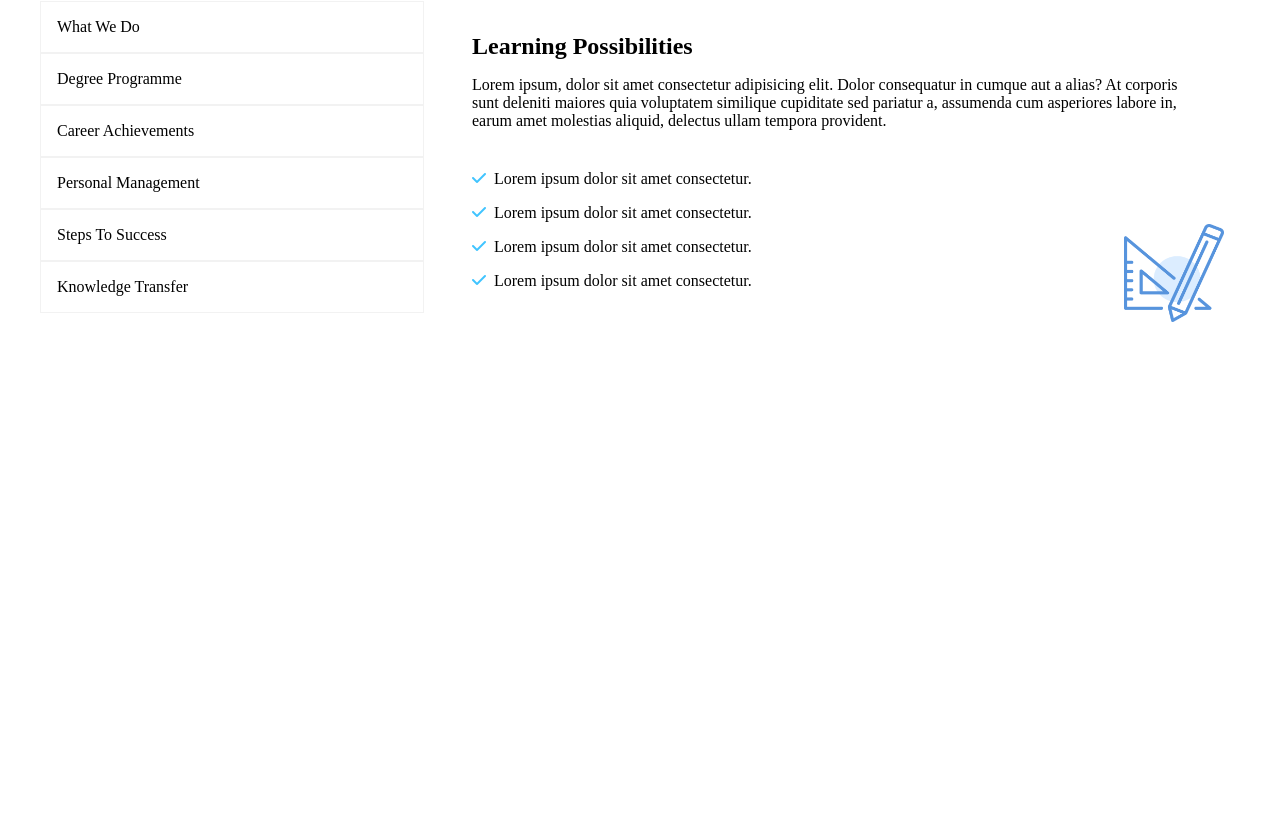
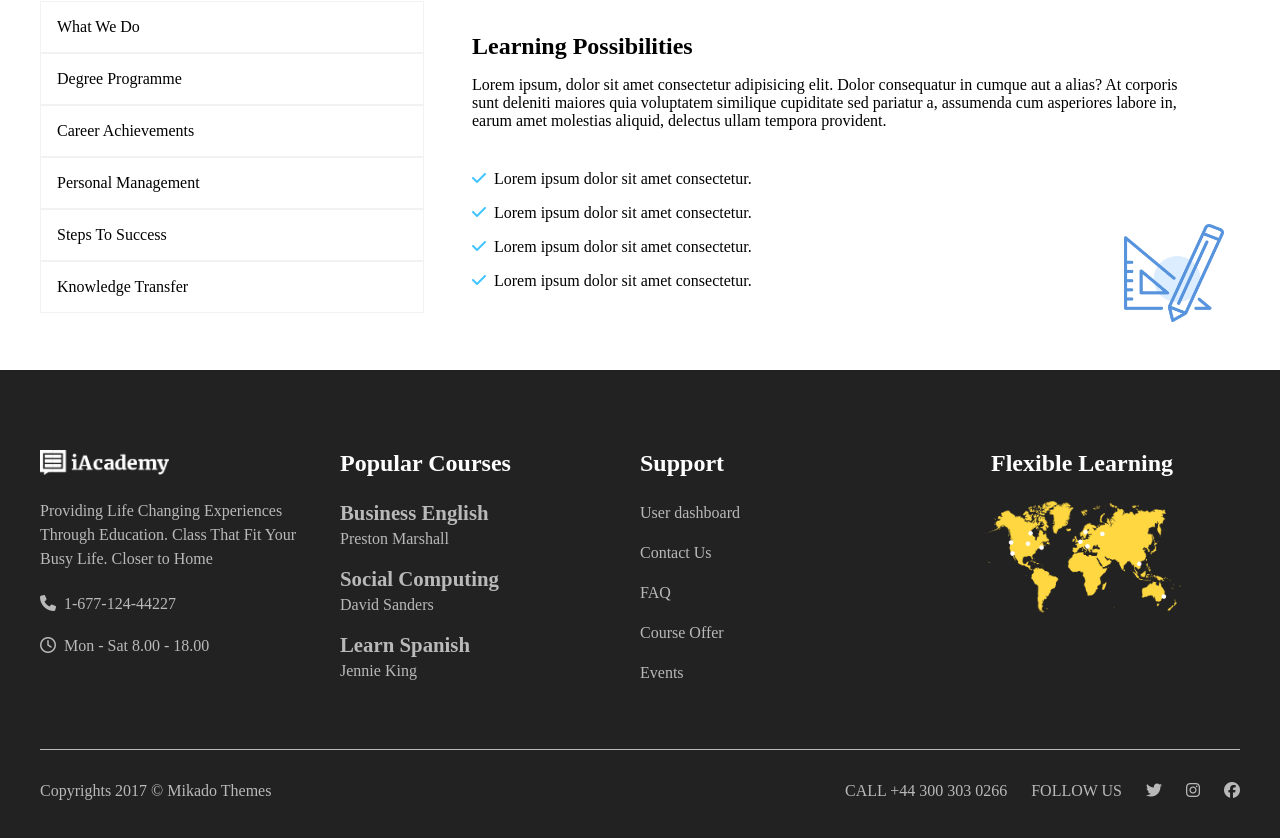
Before and after one commit to alessiavozzo/proj-html-vuejs, a Vue app: page / in a window 1280 px wide. Shown: the part 3173-4011 px from the top of the page. Before the commit the page ends 3543 px from the top, so only its background shows below. Built offline with nearby package versions, Linux system fonts and the light colour scheme.

Commit message:
add footer + add header/footer links with props as brief-requested

```diff
--- a/src/App.vue
+++ b/src/App.vue
@@ -1,10 +1,23 @@
 <script>
+import { navLinks } from './assets/js/links-icons';
+import { navIcons } from './assets/js/links-icons';
+import { footerCols } from './assets/js/links-icons';
+import { socialIcons } from './assets/js/links-icons';
+
 import AppHeader from './components/AppHeader.vue';
 import AppMain from './components/AppMain.vue';
 import AppFooter from './components/AppFooter.vue';
 
 export default {
     name: "App",
+    data() {
+        return {
+            navIcons: navIcons,
+            navLinks: navLinks,
+            footerCols: footerCols,
+            socialIcons: socialIcons
+        }
+    },
     components: {
         AppHeader,
         AppMain,
@@ -14,9 +27,9 @@ export default {
 </script>
 
 <template>
-    <AppHeader />
+    <AppHeader :navLinks="navLinks" :navIcons="navIcons" />
     <AppMain />
-    <AppFooter />
+    <AppFooter :footerCols="footerCols" :socialIcons="socialIcons" />
 </template>
 
 <style scoped></style>
--- a/src/assets/js/links-icons.js
+++ b/src/assets/js/links-icons.js
@@ -50,3 +50,77 @@ export const options = [
     "Steps To Success",
     "Knowledge Transfer",
 ]
+
+export const footerCols = [
+    {
+        logo: "footer-logo-1.png",
+        text: "Providing Life Changing Experiences Through Education. Class That Fit Your Busy Life. Closer to Home",
+        contacts: "1-677-124-44227",
+        availability: "Mon - Sat 8.00 - 18.00"
+    },
+    {
+        title: "Popular Courses",
+        links: [
+            {
+                name: "Business English",
+                href: "#",
+                author: "Preston Marshall"
+            },
+            {
+                name: "Social Computing",
+                href: "#",
+                author: "David Sanders"
+            },
+            {
+                name: "Learn Spanish",
+                href: "#",
+                author: "Jennie King"
+            },
+        ]
+    },
+    {
+        title: "Support",
+        links: [
+            {
+                text: "User dashboard",
+                href: "#",
+            },
+            {
+                text: "Contact Us",
+                href: "#",
+            },
+            {
+                text: "FAQ",
+                href: "#",
+            },
+            {
+                text: "Course Offer",
+                href: "#",
+            },
+            {
+                text: "Events",
+                href: "#",
+            },
+        ]
+    },
+    {
+        title: "Flexible Learning",
+        image: "footer-img-1.png"
+    }
+
+]
+
+export const socialIcons = [
+    {
+        href: "#",
+        iconClass: "fa-brands fa-twitter"
+    },
+    {
+        href: "#",
+        iconClass: "fa-brands fa-instagram"
+    },
+    {
+        href: "#",
+        iconClass: "fa-brands fa-facebook"
+    }
+]
--- a/src/components/AppFooter.vue
+++ b/src/components/AppFooter.vue
@@ -1,12 +1,163 @@
 <script>
+
 export default {
-    name: "AppFooter"
+    name: "AppFooter",
+    props: {
+        footerCols: Array,
+        socialIcons: Array
+    }
 }
 </script>
 
 <template>
+    <footer id="site_footer">
+        <div class="container">
 
+            <!-- footer top -->
+            <div class="top-footer">
+                <div class="row">
+
+                    <div class="footer-column col-3 d-flex" v-for="col in footerCols">
+                        <!-- title -->
+                        <h3 v-if="col.title">{{ col.title }}</h3>
+
+                        <!-- first col -->
+                        <div class="info-contacts d-flex"
+                            v-if="col.logo && col.text && col.contacts && col.availability">
+                            <img :src="`/img/${col.logo}`" alt="">
+                            <div class="text">{{ col.text }}</div>
+                            <div class="contacts">{{ col.contacts }}</div>
+                            <div class="availability">{{ col.availability }}</div>
+                        </div>
+
+                        <!-- other cols -->
+                        <ul v-if="col.links">
+                            <li v-for="link in col.links">
+                                <a :href="link.href" :class="{ bold: link.name }">{{ link.name || link.text }}</a>
+                                <div v-if="link.author">{{ link.author }}</div>
+                            </li>
+                        </ul>
+                        <div class="map" v-if="col.image">
+                            <img :src="`/img/${col.image}`" alt="">
+                        </div>
+                    </div>
+
+
+                </div>
+
+            </div>
+
+            <!-- footer-bottom -->
+            <div class="bottom-footer d-flex">
+                <div class="copyright">Copyrights 2017 &copy; Mikado Themes</div>
+                <div class="socials d-flex">
+                    <div class="call">CALL +44 300 303 0266</div>
+                    <div class="follow">FOLLOW US</div>
+                    <div class="social-links d-flex">
+                        <a v-for="icon in socialIcons" :href="icon.href">
+                            <i :class="icon.iconClass"></i>
+                        </a>
+                    </div>
+                </div>
+            </div>
+        </div>
+    </footer>
 </template>
 
 
-<style scoped></style>
+<style scoped>
+#site_footer {
+    background-color: var(--academy-footer);
+    padding: 5rem 0 2rem 0;
+    color: var(--footer-text);
+
+    .top-footer {
+        padding-bottom: 4rem;
+        border-bottom: 1px solid var(--footer-text);
+
+        .footer-column {
+            flex-direction: column;
+            gap: 1.5rem;
+
+            .info-contacts {
+                flex-direction: column;
+                justify-content: center;
+                align-items: flex-start;
+                gap: 1.5rem;
+
+                img {
+                    height: 25px
+                }
+
+                .contacts::before {
+                    content: "\f095";
+                }
+
+                .availability::before {
+                    content: "\f017"
+                }
+
+                .contacts::before,
+                .availability::before {
+                    font-family: FontAwesome;
+                    padding-right: 0.5rem;
+                }
+            }
+
+            h3 {
+                font-size: 1.5rem;
+                color: var(--academy-lighter);
+            }
+
+
+            ul {
+                list-style: none;
+                display: flex;
+                flex-direction: column;
+                gap: 1rem;
+
+                a {
+                    color: var(--footer-text);
+                }
+
+                a.bold {
+                    font-weight: bold;
+                    font-size: 1.3rem;
+                }
+            }
+
+            .map {
+                img {
+                    width: 70%;
+                }
+            }
+        }
+
+        .footer-column:last-of-type {
+            text-align: center;
+        }
+
+        .text,
+        li {
+            line-height: 1.5rem;
+        }
+    }
+
+    .bottom-footer {
+        padding: 2rem 0;
+        justify-content: space-between;
+        align-items: center;
+
+        .socials,
+        .social-links {
+            gap: 1.5rem;
+
+            a {
+                color: var(--footer-text);
+            }
+        }
+    }
+
+
+}
+</style>
--- a/src/components/AppHeader.vue
+++ b/src/components/AppHeader.vue
@@ -1,14 +1,18 @@
 <script>
-import { navLinks } from '../assets/js/links-icons';
-import { navIcons } from '../assets/js/links-icons';
+/* import { navLinks } from '../assets/js/links-icons';
+import { navIcons } from '../assets/js/links-icons'; */
 
 export default {
     name: "AppHeader",
     data() {
         return {
-            navLinks: navLinks,
-            navIcons: navIcons
+            /* navLinks: navLinks,
+            navIcons: navIcons */
         }
+    },
+    props: {
+        navLinks: Array,
+        navIcons: Array
     }
 }
 </script>
--- a/src/style.css
+++ b/src/style.css
@@ -12,6 +12,8 @@
     --academy-primary: #40C4FF;
     --academy-subject: #F2F8FC;
     --subject-border: #F2F2F2;
+    --academy-footer: #222222;
+    --footer-text: #B9B9B9;
 }
 
 
```
